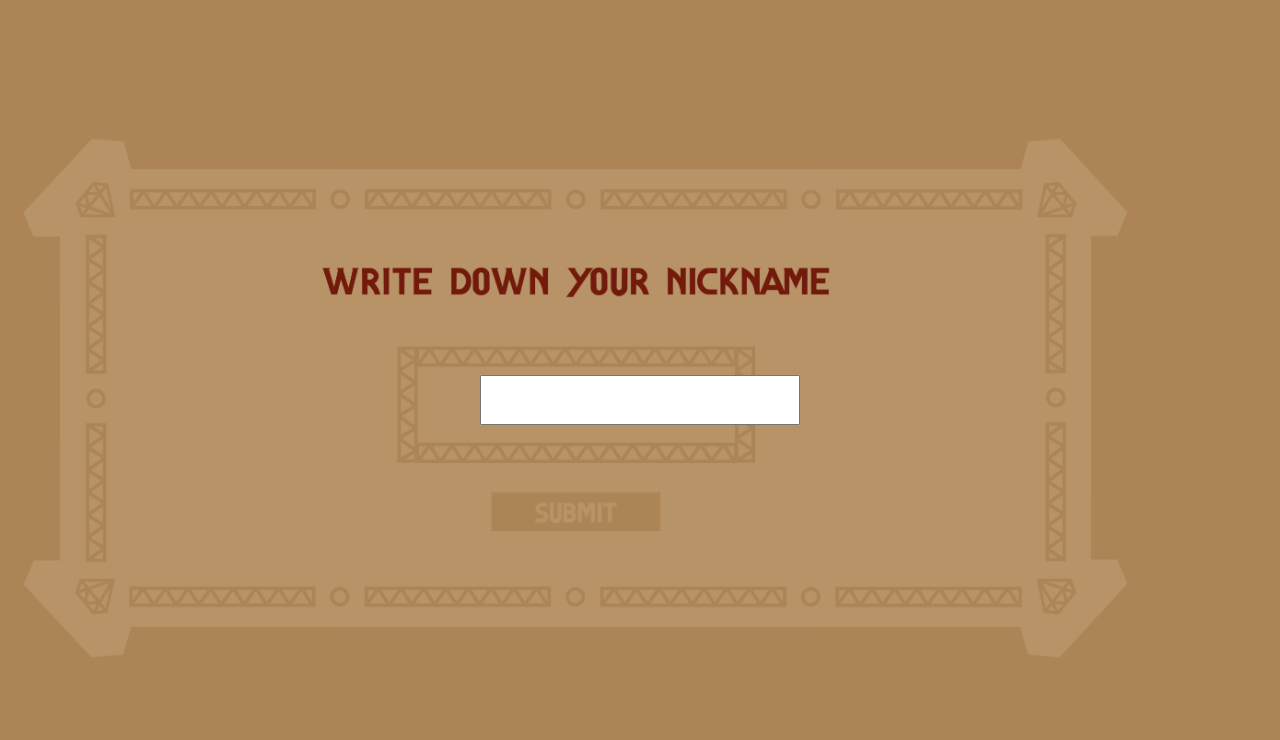
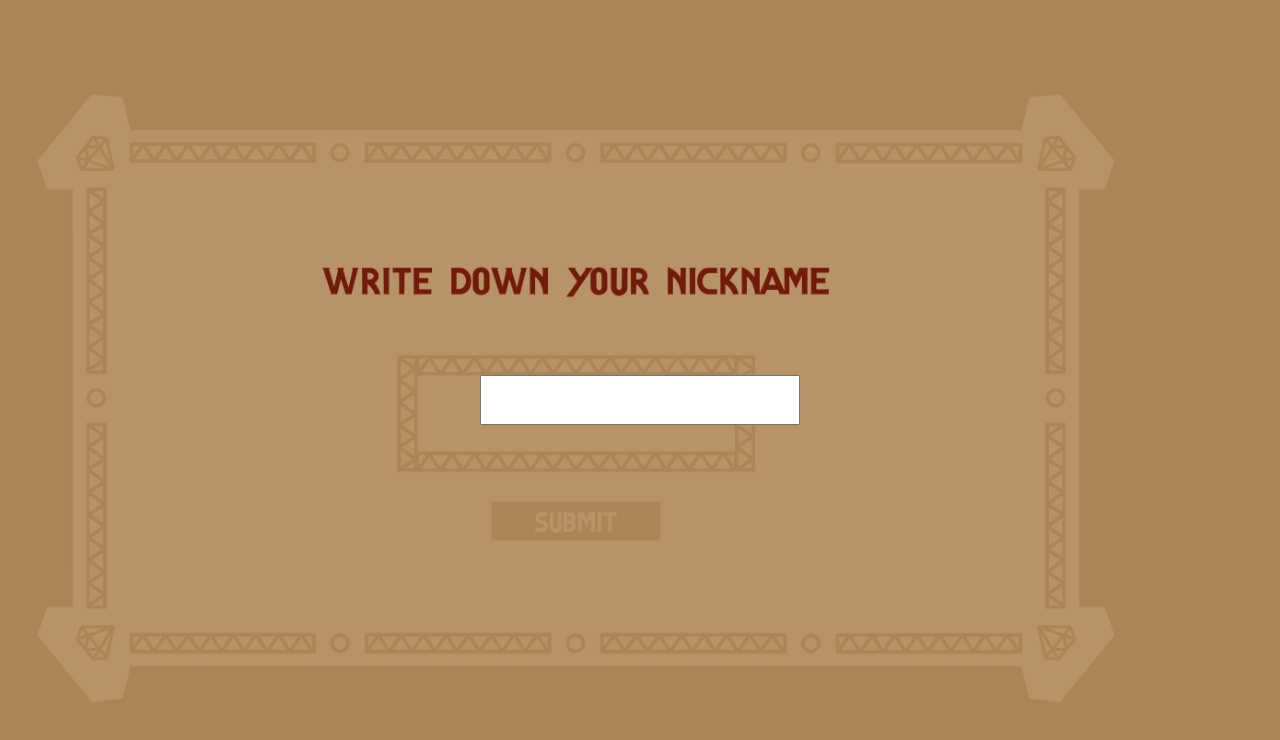
Before and after one commit to MariaMiguel0510/Jumanji, a plain HTML site: page nickname.html in a window 1280 px wide. Drawn offline with Linux system fonts and the light colour scheme.

Commit message:
Teste img3

```diff
--- a/nickname.html
+++ b/nickname.html
@@ -12,15 +12,11 @@
 <body>
     <header class="backgroundSecundario">
         <picture>
-            <!-- Para telas com largura menor que 2000px, carrega a imagem grande -->
-            <source media="(max-width: 1000)" srcset="images/nickname_S.png" width="90%" height="auto">
-
-            <!-- Para telas com largura maior que 2000px, carrega a imagem grande (nickname_G.png) -->
-            <source media="(min-width: 1000)" srcset="images/nickname_G.png" width="90%" height="auto">
-
-            <!-- Imagem fallback, caso nenhuma condição acima seja atendida -->
-            <img src="images/nickname_S.png" alt="Nickname" width="90%" height="auto">
-        </picture>
+            <!--se a largura da tela for menor ou igual a 1500px, desenha a imagem pequena-->
+            <source media="(max-width: 1280)" width="90%" height="auto" srcset="images/nickname_S.png">
+            <source media="(min-width: 1280px)" width="90%" height="auto" srcset="images/nickname_G.png">
+            <img class="imagem" src="images/nickname_S.png" width="90%" height="auto">
+          </picture>
         <div class="nicknameContainer">
             <form class="nicknameForm">
                 <input type="text" class="nicknameInput" id="nickname">
```
